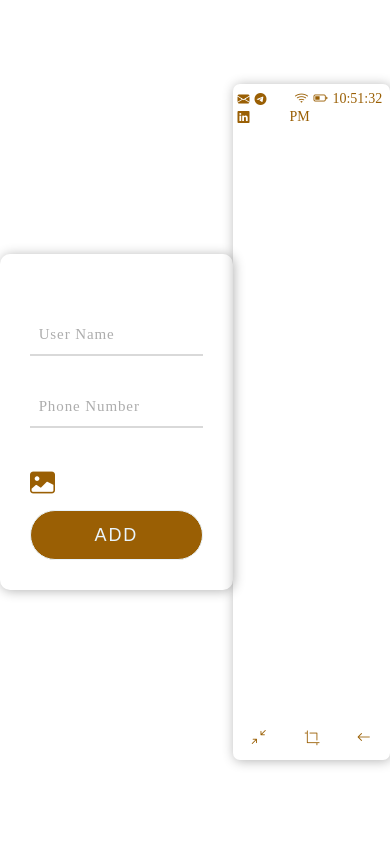
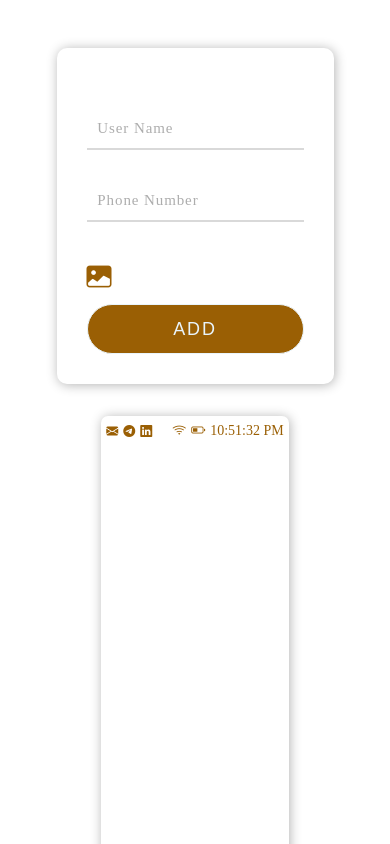
Before and after one commit to MaroufEbrahimi/contact-list, a React (Create React App) app: page / in a window 390 px wide. Shown: the top 844 px of the page. Built offline with nearby package versions, Linux system fonts and the light colour scheme.

Commit message:
added responsive

```diff
--- a/src/components/App.css
+++ b/src/components/App.css
@@ -5,3 +5,11 @@
   width: 100%;
   height: 100vh;
 }
+
+@media (max-width: 768px) {
+  .container {
+    flex-direction: column;
+    justify-content: flex-start;
+    margin-top: 3rem;
+  }
+}
```
